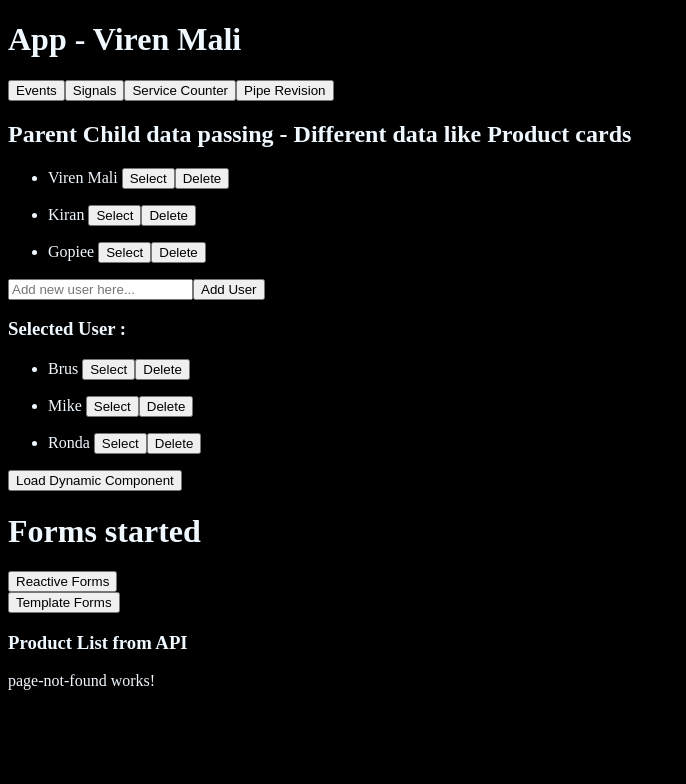
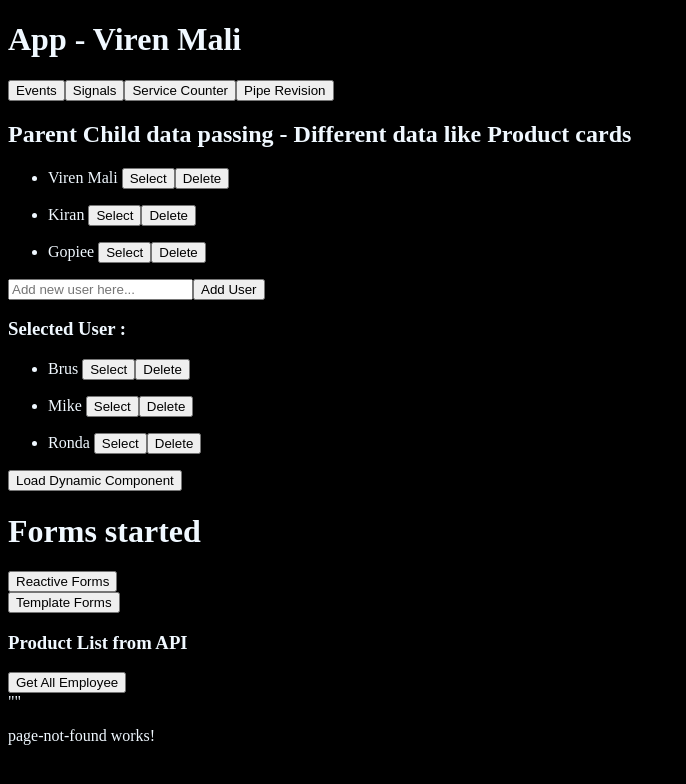
Before and after one commit to Virendra1807/Angular-Revision, an Angular app: page / in a window 1280 px wide. Shown: the top 784 px of the page, without its empty margins (0-686 px from the left). Built offline with nearby package versions, Linux system fonts and the light colour scheme; no server answers.

Commit message:
Connectection made betn backend and angualr

```diff
--- a/src/app/app.html
+++ b/src/app/app.html
@@ -46,5 +46,11 @@
 </ol>
 
 
+<button (click)="getAllEmp()">Get All Employee</button>
+
+<div>
+    <span>{{showEmpList() | json}}</span>
+</div>
+
 
 <router-outlet></router-outlet>
--- a/src/app/app.ts
+++ b/src/app/app.ts
@@ -1,17 +1,19 @@
+import { CommonModule } from '@angular/common';
 import { Component, signal, ViewChild, ViewContainerRef } from '@angular/core';
 import { RouterLink, RouterOutlet } from '@angular/router';
 import { Child } from './child/child';
 import { DynamicComponentAtRuntime } from './dynamic-component-at-runtime/dynamic-component-at-runtime';
+import { EmployeeService } from './service/employee-service';
 import { ProductsDetails } from './services/products-details';
 
 @Component({
   selector: 'app-root',
-  imports: [RouterOutlet, RouterLink, Child],
+  imports: [RouterOutlet, RouterLink, Child, CommonModule],
   templateUrl: './app.html',
   styleUrl: './app.css'
 })
 export class App {
-  constructor(private prodService: ProductsDetails) { }
+  constructor(private prodService: ProductsDetails, private empSer: EmployeeService) { }
 
   protected readonly title = signal('angular-tut');
 
@@ -58,5 +60,19 @@ export class App {
 
   }
 
+  showEmpList = signal<any>("");
+  getAllEmp() {
+    this.empSer.getAllEmployees().subscribe({
+      next: (data) => {
+        console.log(data[0]);
+        this.showEmpList.set(data[0]);
+      },
+      error: (err) => {
+        console.error(err.message);
+        console.error(err.status);
+      }
+    })
+  }
+
 
 }
--- a/src/app/service/employee-service.ts
+++ b/src/app/service/employee-service.ts
@@ -1,6 +1,18 @@
+import { HttpClient } from '@angular/common/http';
 import { Injectable } from '@angular/core';
 
 @Injectable({
   providedIn: 'root',
 })
-export class EmployeeService {}
+export class EmployeeService {
+
+  constructor(private http: HttpClient) { }
+
+  apiUrl: string = "https://localhost:7238/api/EmployeeAPI"
+
+
+  getAllEmployees() {
+    return this.http.get<any>(this.apiUrl + "/GetAllEmp");
+  }
+
+}
```
